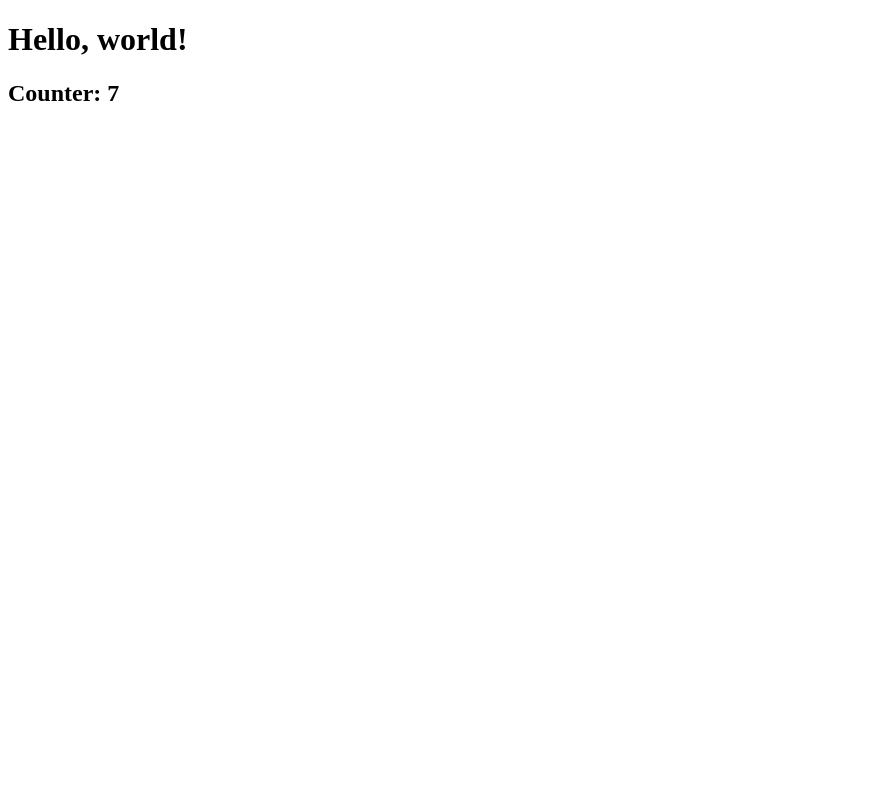
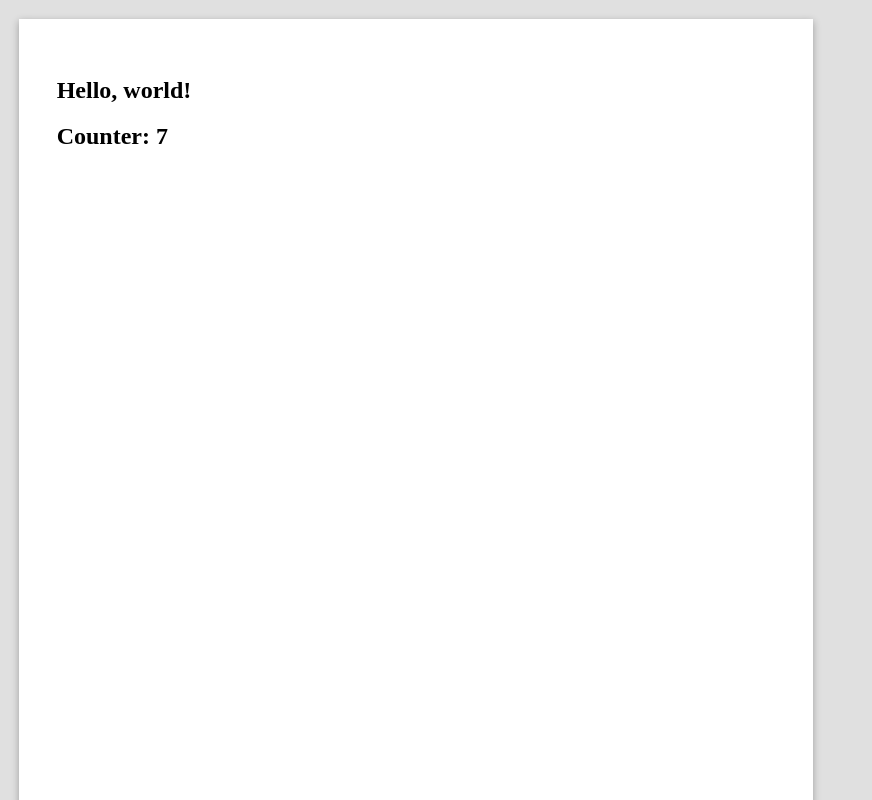
Before and after one commit to mhelmer/react-cv, a React app: page / in a window 1280 px wide. Shown: the top 800 px of the page, without its empty margins (0-872 px from the left). Built offline with nearby package versions, Linux system fonts and the light colour scheme.

Commit message:
Make an A4 layout

```diff
--- a/index.html
+++ b/index.html
@@ -2,8 +2,10 @@
 <html>
   <head>
     <title>Sample App</title>
+    <link href="https://fonts.googleapis.com/css?family=Open+Sans:300,300i,400,400i,600,600i,700,700i,800,800i" rel="stylesheet">
+
   </head>
-  <body>
+  <body class="A4">
     <div id='root'>
     </div>
     <script src="/static/bundle.js"></script>
--- a/package.json
+++ b/package.json
@@ -34,9 +34,13 @@
     "babel-preset-es2015": "^6.0.15",
     "babel-preset-react": "^6.0.15",
     "babel-preset-stage-0": "^6.0.15",
+    "css-loader": "^0.25.0",
     "eslint": "^1.10.3",
     "eslint-plugin-react": "^3.6.2",
+    "node-sass": "^3.9.3",
     "react-hot-loader": "^3.0.0-beta.1",
+    "sass-loader": "^4.0.2",
+    "style-loader": "^0.13.1",
     "webpack": "^1.12.2",
     "webpack-dev-server": "^1.12.1"
   },
--- a/src/App.js
+++ b/src/App.js
@@ -1,6 +1,7 @@
 import React, { Component } from 'react';
 import Layout from './Layout';
 import Counter from './Counter';
+import './styles/main.scss'
 
 // If you use React Router, make this component
 // render <Router> with your routes. Currently,
--- a/src/Layout.js
+++ b/src/Layout.js
@@ -2,9 +2,9 @@ import React from 'react';
 
 export default function Layout({ children }) {
   return (
-    <div>
+    <section className="sheet padding-10mm">
       <h1>Hello, world!</h1>
       {children}
-    </div>
+    </section>
   )
 }
--- /dev/null
+++ b/src/styles/main.scss
@@ -0,0 +1,33 @@
+@page { margin: 0 }
+body { margin: 0 }
+.sheet {
+  margin: 0;
+  overflow: hidden;
+  position: relative;
+  box-sizing: border-box;
+  page-break-after: always;
+}
+
+/** Paper sizes **/
+body.A4 .sheet { width: 210mm; height: 296mm }
+
+/** For screen preview **/
+@media screen {
+  body {
+    background: #e0e0e0;
+  }
+  .sheet {
+    background: white;
+    box-shadow: 0 .5mm 2mm rgba(0,0,0,.3);
+    margin: 5mm;
+    padding: 10mm
+  }
+}
+
+/** Fix for Chrome issue #273306 **/
+@media print {
+  body.A4 { width: 210mm }
+}
+@page {
+  size: A4
+}
--- a/webpack.config.js
+++ b/webpack.config.js
@@ -18,10 +18,15 @@ module.exports = {
     new webpack.HotModuleReplacementPlugin()
   ],
   module: {
-    loaders: [{
-      test: /\.js$/,
-      loaders: ['babel'],
-      include: path.join(__dirname, 'src')
-    }]
+    loaders: [
+      {
+        test: /\.js$/,
+        loaders: ['babel'],
+        include: path.join(__dirname, 'src')
+      }, {
+        test: /\.scss$/,
+        loaders: ['style', 'css?sourceMap', 'sass?sourceMap']
+      }
+    ]
   }
 };
```
